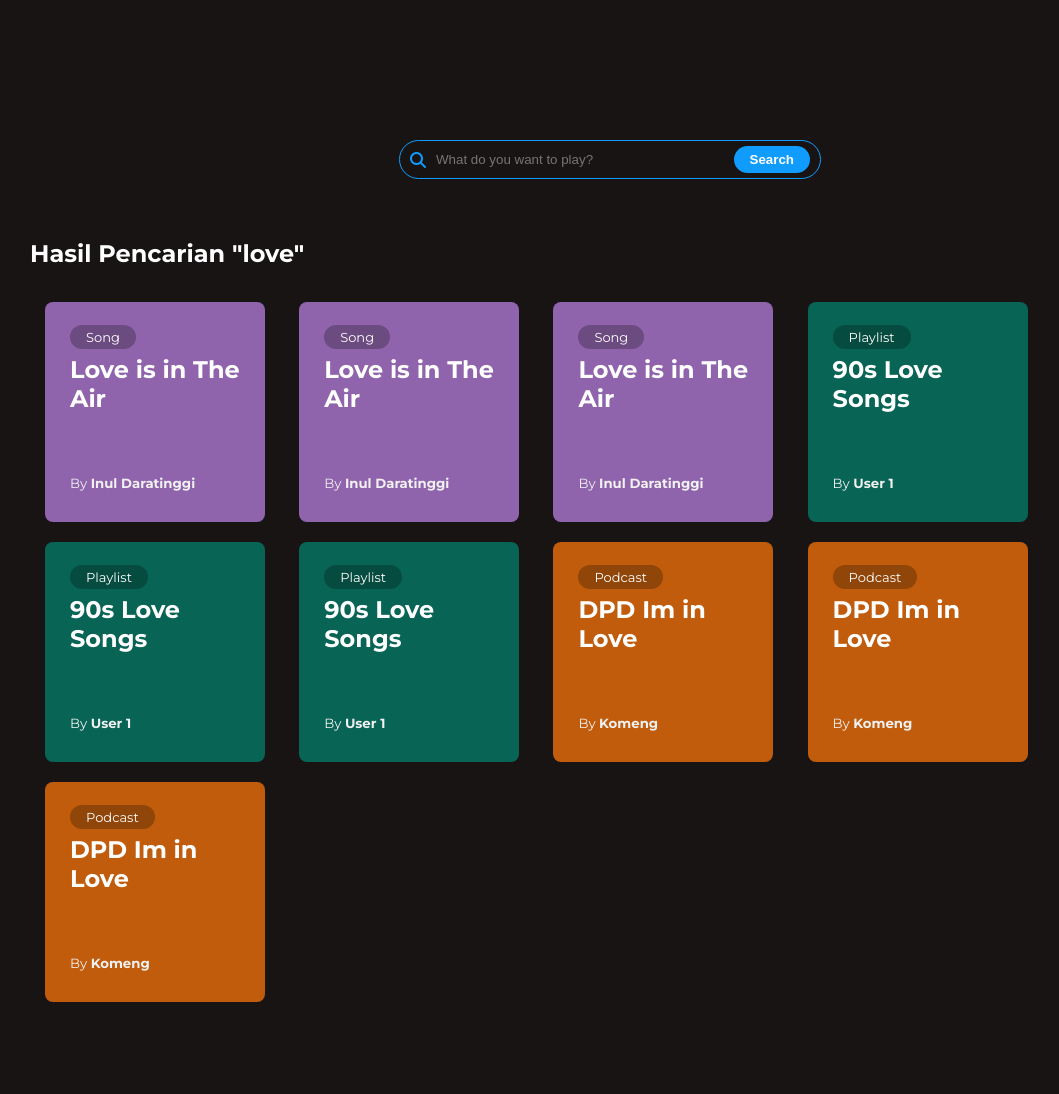
After one commit to TK-Basdat-F3/Marmut-F3, a Django app: page /kuning/search_found/ in a window 1280 px wide. The commit adds this page. Shown: the top 1094 px of the page, without its empty margins (30-1089 px from the left). Run offline with Django 5.2, Linux system fonts and the light colour scheme.

Commit message:
fix: fe kuning

```diff
--- a/kuning/templates/downloaded_songs.html
+++ b/kuning/templates/downloaded_songs.html
@@ -1,7 +1,7 @@
 <html>
     <head>
         <meta name="viewport" content="width=device-width, initial-scale=1.0">
-        <title>Langganan Paket</title>
+        <title>Marmut</title>
         <link href="https://fonts.googleapis.com/css2?family=Montserrat:ital,wght@0,100..900;1,100..900&display=swap" rel="stylesheet">
         <link rel="stylesheet" href="https://cdnjs.cloudflare.com/ajax/libs/font-awesome/6.5.2/css/all.min.css">
     </head>
--- /dev/null
+++ b/kuning/templates/search_found.html
@@ -0,0 +1,159 @@
+<html>
+    <head>
+        <meta name="viewport" content="width=device-width, initial-scale=1.0">
+        <title>Marmut</title>
+        <link href="https://fonts.googleapis.com/css2?family=Montserrat:ital,wght@0,100..900;1,100..900&display=swap" rel="stylesheet">
+        <link rel="stylesheet" href="https://cdnjs.cloudflare.com/ajax/libs/font-awesome/6.5.2/css/all.min.css">
+    </head>
+    <body style="background-color: #181414; font-family: 'Montserrat', sans-serif;">
+        <div class="content">
+
+            <form action="{% url 'kuning:search_found' %}" method="GET">
+                <div class="search-container">
+                    <div class="search-bar">
+                        <i class="fas fa-search" style="color: #109CFC;"></i>
+                        <input type="text" class="search-input" placeholder="What do you want to play?">
+                        <button type="submit" class="search-btn">Search</button>
+                    </div>
+                </div>
+            </form>
+
+            <div class="result-content" style="margin-top: 60px;">
+                <h2 style="margin-bottom: 24px;">Hasil Pencarian "love"</h2>
+
+                <!-- <p>Maaf, pencarian untuk “love” tidak ditemukan :(</p> -->
+
+                <div class="col" style="flex-basis: 50%; color: white;">
+                    <a href="#" style="text-decoration: none; color: inherit;">
+                        {% for i in "x"|ljust:3 %}
+                        <div class="card" style="width: 220px; height: 220px; display: inline-block; border-radius: 8px; padding: 15px 25px; box-sizing: border-box; cursor: pointer; margin: 10px 15px; background: #9064ac; transition: transform 0.5s;">
+                            <div class="status">Song</div>
+                            <h2 style="margin-bottom: 10px;">Love is in The Air</h2>
+                            <h5 style="height: 140px; color: #f1f1f1; font-weight: 400;">By <strong>Inul Daratinggi</strong></h5>
+                        </div>
+                        {% endfor %}
+                        {% for i in "x"|ljust:3 %}
+                        <div class="card" style="width: 220px; height: 220px; display: inline-block; border-radius: 8px; padding: 15px 25px; box-sizing: border-box; cursor: pointer; margin: 10px 15px; background: #086454; transition: transform 0.5s;">
+                            <div class="status">Playlist</div>
+                            <h2 style="margin-bottom: 10px;">90s Love Songs</h2>
+                            <h5 style="height: 140px; color: #f1f1f1; font-weight: 400;">By <strong>User 1</strong></h5>
+                        </div>
+                        {% endfor %}
+                        {% for i in "x"|ljust:3 %}
+                        <div class="card" style="width: 220px; height: 220px; display: inline-block; border-radius: 8px; padding: 15px 25px; box-sizing: border-box; cursor: pointer; margin: 10px 15px; background: #c05c0c; transition: transform 0.5s;">
+                            <div class="status">Podcast</div>
+                            <h2 style="margin-bottom: 10px;">DPD Im in Love</h2>
+                            <h5 style="height: 140px; color: #f1f1f1; font-weight: 400;">By <strong>Komeng</strong></h5>
+                        </div>
+                        {% endfor %}
+                    </a>
+                </div>
+            </div>
+        </div>
+
+        <script>
+            document.addEventListener('DOMContentLoaded', function() {
+                const searchInput = document.querySelector('.search-input');
+                const searchBtn = document.querySelector('.search-btn');
+
+                searchBtn.disabled = true;
+
+                function checkInput() {
+                    if (searchInput.value.trim() !== '') {
+                        searchBtn.disabled = false;
+                    } else {
+                        searchBtn.disabled = true;
+                    }
+                }
+
+                searchInput.addEventListener('input', checkInput);
+            });
+        </script>
+    </body>
+</html>
+
+<style>
+    * {
+        margin: 0;
+        padding: 0;
+    }
+    .content {
+        width: 100%;
+        position: absolute;
+        top: 140px;
+        text-align: center;
+        color: white;
+    }
+    .search-container {
+        display: flex;
+        align-items: center;
+        margin-bottom: 20px;
+        justify-content: center;
+    }
+    .search-bar {
+        width: 400px;
+        display: flex;
+        align-items: center;
+        border: 1px solid #109CFC;
+        border-radius: 25px;
+        padding: 5px 10px;
+        background-color: transparent;
+    }
+    .search-input {
+        border: none;
+        background-color: transparent;
+        color: white;
+        outline: none;
+        width: 100%;
+        margin-left: 10px;
+    }
+    .search-btn {
+        font-weight: 600;
+        border: none;
+        background-color: #109CFC;
+        color: white;
+        cursor: pointer;
+        padding: 6px 16px;
+        border-radius: 25px;
+    }
+    .search-btn:hover {
+        background-color: rgba(0, 0, 0, 0.25);
+        color: #109CFC;
+    }
+    .result-content {
+        padding-left: 60px;
+        padding-right: 60px;
+        text-align: left;
+    }
+    .card:hover {
+        transform: translateY(-10px);
+    }
+    .btn {
+        width: 180px;
+        height: 30px;
+        border-radius: 25px;
+        border: 2px solid #109CFC;
+        font-size: 12px;
+        font-weight: 600;
+        color: #109CFC;
+        background-color: transparent;
+        transition: background-color 0.3s ease;
+    }
+    .btn:hover {
+        color: black;
+        background-color: #109CFC;
+    }
+    .card h2 {
+        height: 110px;
+    }
+    .status {
+        width: fit-content;
+        padding: 4px 16px;
+        background-color: rgba(0, 0, 0, 0.25);
+        color: white;
+        font-size: small;
+        border-radius: 25px;
+        margin-top: 8px;
+        margin-bottom: 6px;
+    }
+</style>
--- a/kuning/templates/subscribe.html
+++ b/kuning/templates/subscribe.html
@@ -1,7 +1,7 @@
 <html>
     <head>
         <meta name="viewport" content="width=device-width, initial-scale=1.0">
-        <title>Langganan Paket</title>
+        <title>Marmut</title>
         <link href="https://fonts.googleapis.com/css2?family=Montserrat:ital,wght@0,100..900;1,100..900&display=swap" rel="stylesheet">
     </head>
     <body style="background-color: #181414; font-family: 'Montserrat', sans-serif;">
--- a/kuning/templates/subscribe_form.html
+++ b/kuning/templates/subscribe_form.html
@@ -1,7 +1,7 @@
 <html>
     <head>
         <meta name="viewport" content="width=device-width, initial-scale=1.0">
-        <title>Langganan Paket</title>
+        <title>Marmut</title>
         <link href="https://fonts.googleapis.com/css2?family=Montserrat:ital,wght@0,100..900;1,100..900&display=swap" rel="stylesheet">
     </head>
     <body style="background-color: #181414; display: flex; justify-content: center; align-items: center; font-family: 'Montserrat', sans-serif;">
--- a/kuning/templates/subscribe_history.html
+++ b/kuning/templates/subscribe_history.html
@@ -1,7 +1,7 @@
 <html>
     <head>
         <meta name="viewport" content="width=device-width, initial-scale=1.0">
-        <title>Langganan Paket</title>
+        <title>Marmut</title>
         <link href="https://fonts.googleapis.com/css2?family=Montserrat:ital,wght@0,100..900;1,100..900&display=swap" rel="stylesheet">
     </head>
     <body style="background-color: #181414; min-height: 100vh; display: flex; justify-content: center; align-items: center;">
--- a/kuning/urls.py
+++ b/kuning/urls.py
@@ -1,5 +1,5 @@
 from django.urls import path
-from kuning.views import subscribe_menu, subscribe_form, subscribe_history, downloaded_songs
+from kuning.views import subscribe_menu, subscribe_form, subscribe_history, downloaded_songs, search_content, search_found
 
 app_name = 'kuning'
 
@@ -8,4 +8,6 @@ urlpatterns = [
     path('subscribe_form/', subscribe_form, name='subscribe_form'),
     path('subscribe_history/', subscribe_history, name='subscribe_history'),
     path('downloaded_songs/', downloaded_songs, name='downloaded_songs'),
+    path('search_content/', search_content, name='search_content'),
+    path('search_found/', search_found, name='search_found'),
 ]
--- a/kuning/views.py
+++ b/kuning/views.py
@@ -12,3 +12,9 @@ def subscribe_history(request):
 
 def downloaded_songs(request):
     return render(request, "downloaded_songs.html")
+
+def search_content(request):
+    return render(request, "search_content.html")
+
+def search_found(request):
+    return render(request, "search_found.html")
```
Also changed, not shown: kuning/templates/search_content.html (+119 -0 lines), kuning/templates/deleted.png (deleted).
